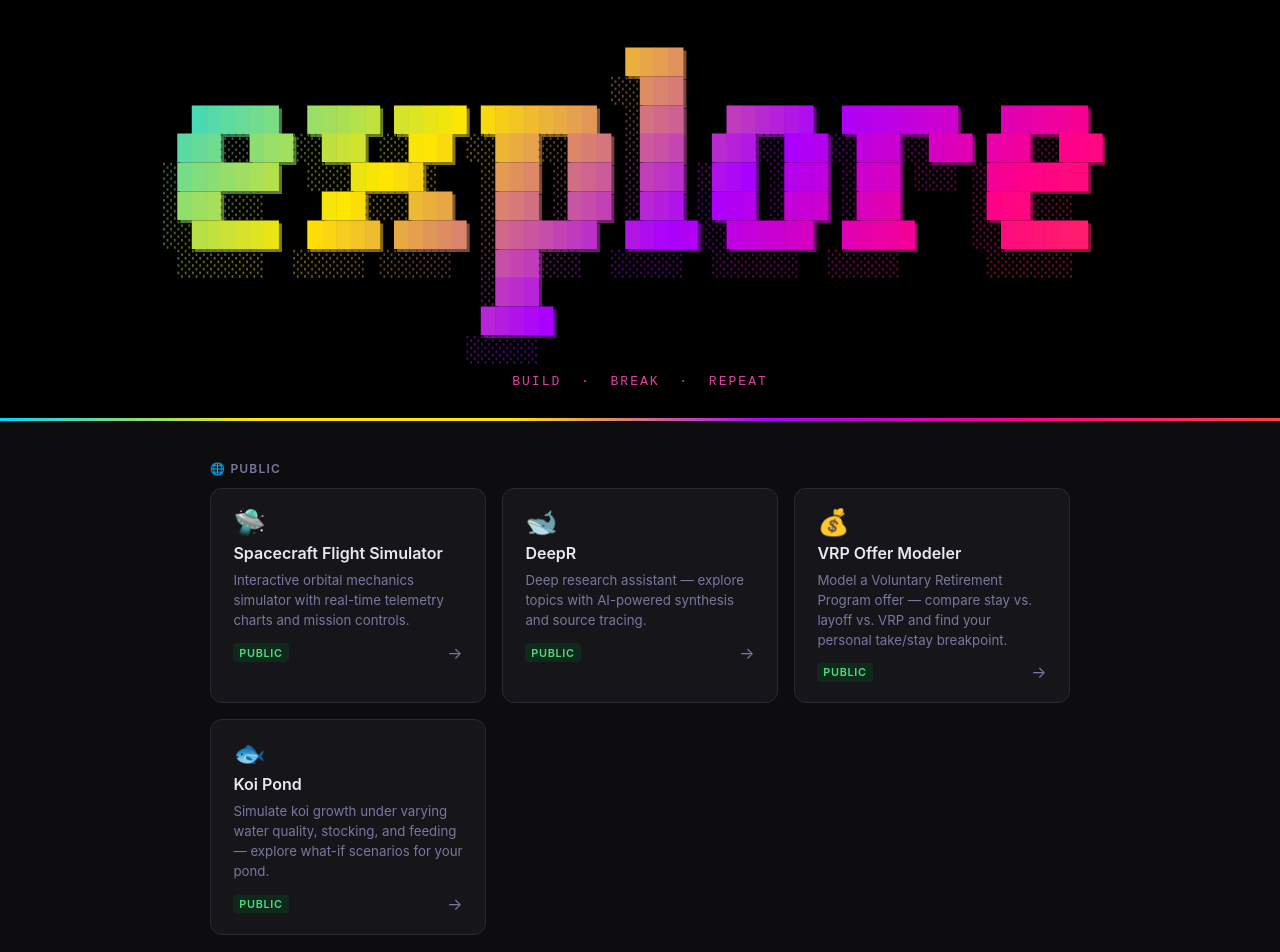
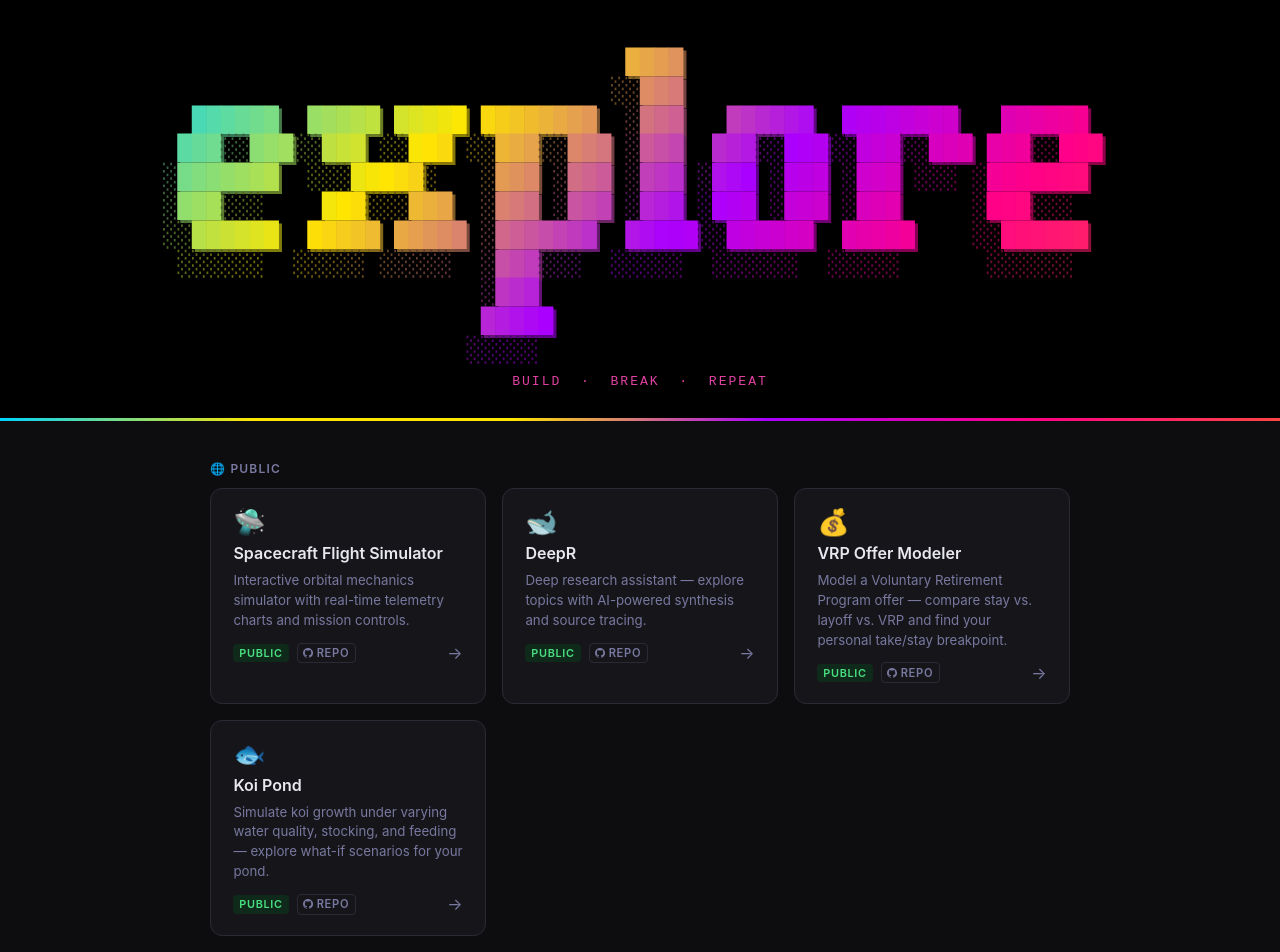
Before and after one commit to OdinAnderson/explore, a website: page index.html in a window 1280 px wide. Shown: the top 952 px of the page. Drawn offline with Linux system fonts and the light colour scheme.

Commit message:
Refactor card links to improve accessibility and structure

```diff
--- a/index.html
+++ b/index.html
@@ -129,7 +129,6 @@
       border: 1px solid var(--border);
       border-radius: var(--radius);
       padding: 1.25rem 1.4rem;
-      text-decoration: none;
       color: inherit;
       display: flex;
       flex-direction: column;
@@ -147,6 +146,7 @@
       background: linear-gradient(135deg, var(--accent) 0%, transparent 60%);
       opacity: 0;
       transition: opacity 0.2s;
+      pointer-events: none;
     }
 
     .card:hover {
@@ -157,6 +157,51 @@
 
     .card:hover::before {
       opacity: 0.04;
+    }
+
+    /* Primary card link — covers the whole card via a stretched ::after */
+    .card-link {
+      text-decoration: none;
+      color: inherit;
+      display: contents;
+    }
+
+    .card-link::after {
+      content: '';
+      position: absolute;
+      inset: 0;
+      z-index: 1;
+    }
+
+    /* Repo link sits above the stretched overlay */
+    .card-repo {
+      position: relative;
+      z-index: 2;
+      display: inline-flex;
+      align-items: center;
+      gap: 0.3em;
+      color: var(--muted);
+      text-decoration: none;
+      font-size: 0.7rem;
+      font-weight: 600;
+      letter-spacing: 0.06em;
+      text-transform: uppercase;
+      padding: 0.2em 0.5em;
+      border-radius: 4px;
+      border: 1px solid var(--border);
+      transition: color 0.18s, border-color 0.18s, background 0.18s;
+    }
+
+    .card-repo:hover {
+      color: var(--accent);
+      border-color: var(--accent-dim);
+      background: rgba(124,106,247,0.08);
+    }
+
+    .card-repo svg {
+      width: 0.9em;
+      height: 0.9em;
+      fill: currentColor;
     }
 
     .card-icon {
@@ -208,6 +253,8 @@
       transform: translateX(3px);
     }
 
+    .coming-soon .card-link { pointer-events: none; cursor: default; }
+
     footer {
       max-width: 860px;
       margin: 4rem auto 0;
@@ -242,45 +289,69 @@
     <h2>🌐 Public</h2>
     <div class="grid">
 
-      <a class="card" href="/apps/spacecraft-simulator/">
+      <div class="card">
+        <a class="card-link" href="/apps/spacecraft-simulator/">
           <div class="card-icon">🛸</div>
           <div class="card-title">Spacecraft Flight Simulator</div>
           <div class="card-desc">Interactive orbital mechanics simulator with real-time telemetry charts and mission controls.</div>
+        </a>
         <div class="card-footer">
           <span class="tag tag-public">Public</span>
+          <a class="card-repo" href="https://github.com/OdinAnderson/explore" target="_blank" rel="noopener" aria-label="View source on GitHub">
+            <svg viewBox="0 0 16 16" aria-hidden="true"><path d="M8 0C3.58 0 0 3.58 0 8c0 3.54 2.29 6.53 5.47 7.59.4.07.55-.17.55-.38 0-.19-.01-.82-.01-1.49-2.01.37-2.53-.49-2.69-.94-.09-.23-.48-.94-.82-1.13-.28-.15-.68-.52-.01-.53.63-.01 1.08.58 1.23.82.72 1.21 1.87.87 2.33.66.07-.52.28-.87.51-1.07-1.78-.2-3.64-.89-3.64-3.95 0-.87.31-1.59.82-2.15-.08-.2-.36-1.02.08-2.12 0 0 .67-.21 2.2.82.64-.18 1.32-.27 2-.27.68 0 1.36.09 2 .27 1.53-1.04 2.2-.82 2.2-.82.44 1.1.16 1.92.08 2.12.51.56.82 1.27.82 2.15 0 3.07-1.87 3.75-3.65 3.95.29.25.54.73.54 1.48 0 1.07-.01 1.93-.01 2.2 0 .21.15.46.55.38A8.013 8.013 0 0 0 16 8c0-4.42-3.58-8-8-8z"/></svg>
+            Repo
+          </a>
           <span class="card-arrow">→</span>
         </div>
-      </a>
+      </div>
 
-      <a class="card" href="https://ambitious-ground-04dc9da1e.2.azurestaticapps.net/" target="_blank" rel="noopener">
+      <div class="card">
+        <a class="card-link" href="https://ambitious-ground-04dc9da1e.2.azurestaticapps.net/" target="_blank" rel="noopener">
           <div class="card-icon">🐋</div>
           <div class="card-title">DeepR</div>
           <div class="card-desc">Deep research assistant — explore topics with AI-powered synthesis and source tracing.</div>
+        </a>
         <div class="card-footer">
           <span class="tag tag-public">Public</span>
+          <a class="card-repo" href="https://github.com/OdinAnderson/DeepR" target="_blank" rel="noopener" aria-label="View source on GitHub">
+            <svg viewBox="0 0 16 16" aria-hidden="true"><path d="M8 0C3.58 0 0 3.58 0 8c0 3.54 2.29 6.53 5.47 7.59.4.07.55-.17.55-.38 0-.19-.01-.82-.01-1.49-2.01.37-2.53-.49-2.69-.94-.09-.23-.48-.94-.82-1.13-.28-.15-.68-.52-.01-.53.63-.01 1.08.58 1.23.82.72 1.21 1.87.87 2.33.66.07-.52.28-.87.51-1.07-1.78-.2-3.64-.89-3.64-3.95 0-.87.31-1.59.82-2.15-.08-.2-.36-1.02.08-2.12 0 0 .67-.21 2.2.82.64-.18 1.32-.27 2-.27.68 0 1.36.09 2 .27 1.53-1.04 2.2-.82 2.2-.82.44 1.1.16 1.92.08 2.12.51.56.82 1.27.82 2.15 0 3.07-1.87 3.75-3.65 3.95.29.25.54.73.54 1.48 0 1.07-.01 1.93-.01 2.2 0 .21.15.46.55.38A8.013 8.013 0 0 0 16 8c0-4.42-3.58-8-8-8z"/></svg>
+            Repo
+          </a>
           <span class="card-arrow">→</span>
         </div>
-      </a>
+      </div>
 
-      <a class="card" href="https://odinanderson.github.io/vrp-modeler/" target="_blank" rel="noopener">
+      <div class="card">
+        <a class="card-link" href="https://odinanderson.github.io/vrp-modeler/" target="_blank" rel="noopener">
           <div class="card-icon">💰</div>
           <div class="card-title">VRP Offer Modeler</div>
           <div class="card-desc">Model a Voluntary Retirement Program offer — compare stay vs. layoff vs. VRP and find your personal take/stay breakpoint.</div>
+        </a>
         <div class="card-footer">
           <span class="tag tag-public">Public</span>
+          <a class="card-repo" href="https://github.com/OdinAnderson/vrp-modeler" target="_blank" rel="noopener" aria-label="View source on GitHub">
+            <svg viewBox="0 0 16 16" aria-hidden="true"><path d="M8 0C3.58 0 0 3.58 0 8c0 3.54 2.29 6.53 5.47 7.59.4.07.55-.17.55-.38 0-.19-.01-.82-.01-1.49-2.01.37-2.53-.49-2.69-.94-.09-.23-.48-.94-.82-1.13-.28-.15-.68-.52-.01-.53.63-.01 1.08.58 1.23.82.72 1.21 1.87.87 2.33.66.07-.52.28-.87.51-1.07-1.78-.2-3.64-.89-3.64-3.95 0-.87.31-1.59.82-2.15-.08-.2-.36-1.02.08-2.12 0 0 .67-.21 2.2.82.64-.18 1.32-.27 2-.27.68 0 1.36.09 2 .27 1.53-1.04 2.2-.82 2.2-.82.44 1.1.16 1.92.08 2.12.51.56.82 1.27.82 2.15 0 3.07-1.87 3.75-3.65 3.95.29.25.54.73.54 1.48 0 1.07-.01 1.93-.01 2.2 0 .21.15.46.55.38A8.013 8.013 0 0 0 16 8c0-4.42-3.58-8-8-8z"/></svg>
+            Repo
+          </a>
           <span class="card-arrow">→</span>
         </div>
-      </a>
+      </div>
 
-      <a class="card" href="https://odinanderson.github.io/Koi-pond/" target="_blank" rel="noopener">
+      <div class="card">
+        <a class="card-link" href="https://odinanderson.github.io/Koi-pond/" target="_blank" rel="noopener">
           <div class="card-icon">🐟</div>
           <div class="card-title">Koi Pond</div>
           <div class="card-desc">Simulate koi growth under varying water quality, stocking, and feeding — explore what-if scenarios for your pond.</div>
+        </a>
         <div class="card-footer">
           <span class="tag tag-public">Public</span>
+          <a class="card-repo" href="https://github.com/OdinAnderson/Koi-pond" target="_blank" rel="noopener" aria-label="View source on GitHub">
+            <svg viewBox="0 0 16 16" aria-hidden="true"><path d="M8 0C3.58 0 0 3.58 0 8c0 3.54 2.29 6.53 5.47 7.59.4.07.55-.17.55-.38 0-.19-.01-.82-.01-1.49-2.01.37-2.53-.49-2.69-.94-.09-.23-.48-.94-.82-1.13-.28-.15-.68-.52-.01-.53.63-.01 1.08.58 1.23.82.72 1.21 1.87.87 2.33.66.07-.52.28-.87.51-1.07-1.78-.2-3.64-.89-3.64-3.95 0-.87.31-1.59.82-2.15-.08-.2-.36-1.02.08-2.12 0 0 .67-.21 2.2.82.64-.18 1.32-.27 2-.27.68 0 1.36.09 2 .27 1.53-1.04 2.2-.82 2.2-.82.44 1.1.16 1.92.08 2.12.51.56.82 1.27.82 2.15 0 3.07-1.87 3.75-3.65 3.95.29.25.54.73.54 1.48 0 1.07-.01 1.93-.01 2.2 0 .21.15.46.55.38A8.013 8.013 0 0 0 16 8c0-4.42-3.58-8-8-8z"/></svg>
+            Repo
+          </a>
           <span class="card-arrow">→</span>
         </div>
-      </a>
+      </div>
 
     </div>
   </section>
@@ -290,16 +361,18 @@
     <h2>🔐 Sign-in Required</h2>
     <div class="grid">
 
-      <a class="card coming-soon" href="#" aria-label="Coming soon">
+      <div class="card coming-soon">
+        <a class="card-link" href="#" aria-label="Coming soon">
           <div class="card-icon">🤖</div>
           <div class="card-title">Private Tool</div>
           <div class="card-desc">Authenticated apps will appear here.</div>
+        </a>
         <div class="card-footer">
           <span class="tag tag-auth">Sign-in required</span>
           <span class="tag tag-wip">Coming Soon</span>
           <span class="card-arrow">→</span>
         </div>
-      </a>
+      </div>
 
     </div>
   </section>
```
Lines whose indentation alone changed are shown as unchanged.
